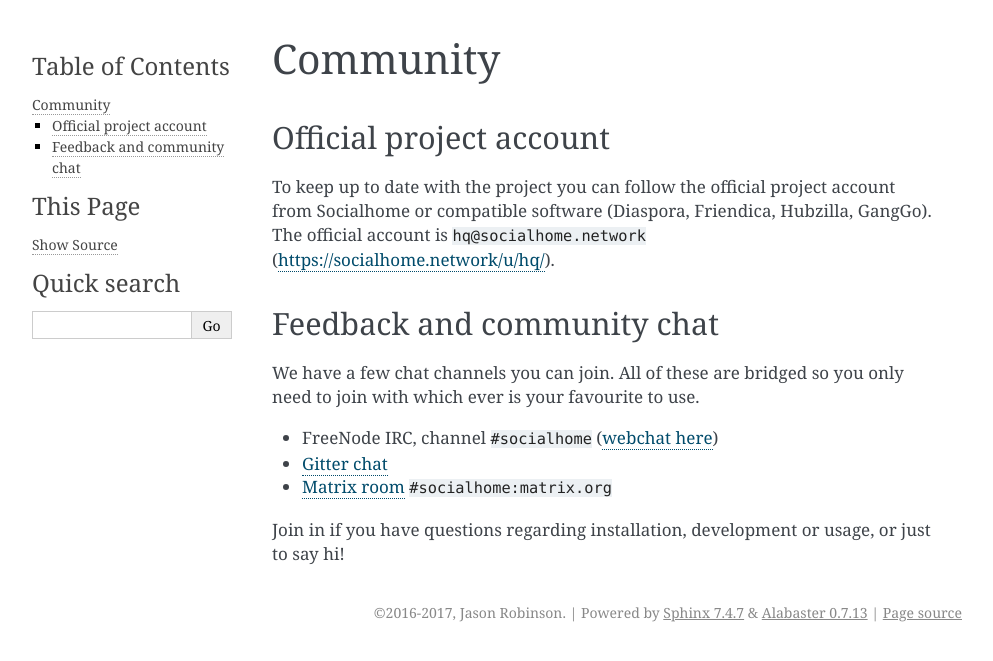
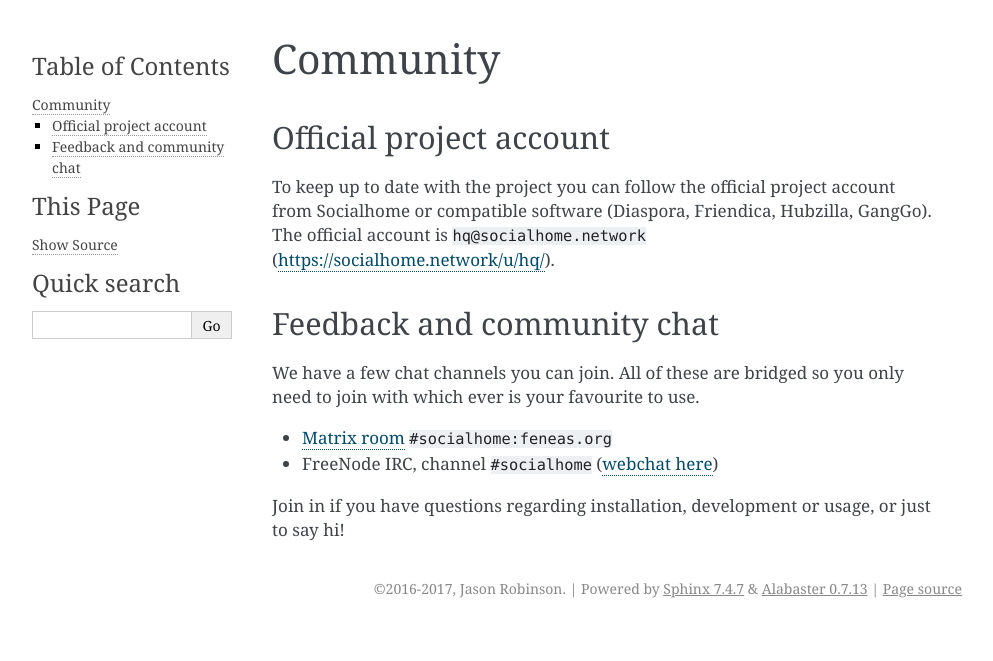
Before and after one commit to jaywink/socialhome, a Sphinx documentation site: the page built from docs/community.rst, in a window 1280 px wide. Shown: the top 661 px of the page, without its empty margins (148-1141 px from the left). Built offline with Sphinx 7.4.7, drawn with Linux system fonts in a browser that asks for light colours.

Commit message:
Update community chat room mentions

```diff
--- a/docs/community.rst
+++ b/docs/community.rst
@@ -13,8 +13,7 @@
 
 We have a few chat channels you can join. All of these are bridged so you only need to join with which ever is your favourite to use.
 
+* `Matrix room <https://riot.im/app/#/room/#socialhome:feneas.org>`_ ``#socialhome:feneas.org``
 * FreeNode IRC, channel ``#socialhome`` (`webchat here <http://webchat.freenode.net?channels=%23socialhome&uio=d4>`_)
-* `Gitter chat <https://gitter.im/socialhome/Lobby>`_
-* `Matrix room <https://riot.im/app/#/room/#socialhome:matrix.org>`_ ``#socialhome:matrix.org``
 
 Join in if you have questions regarding installation, development or usage, or just to say hi!
```
